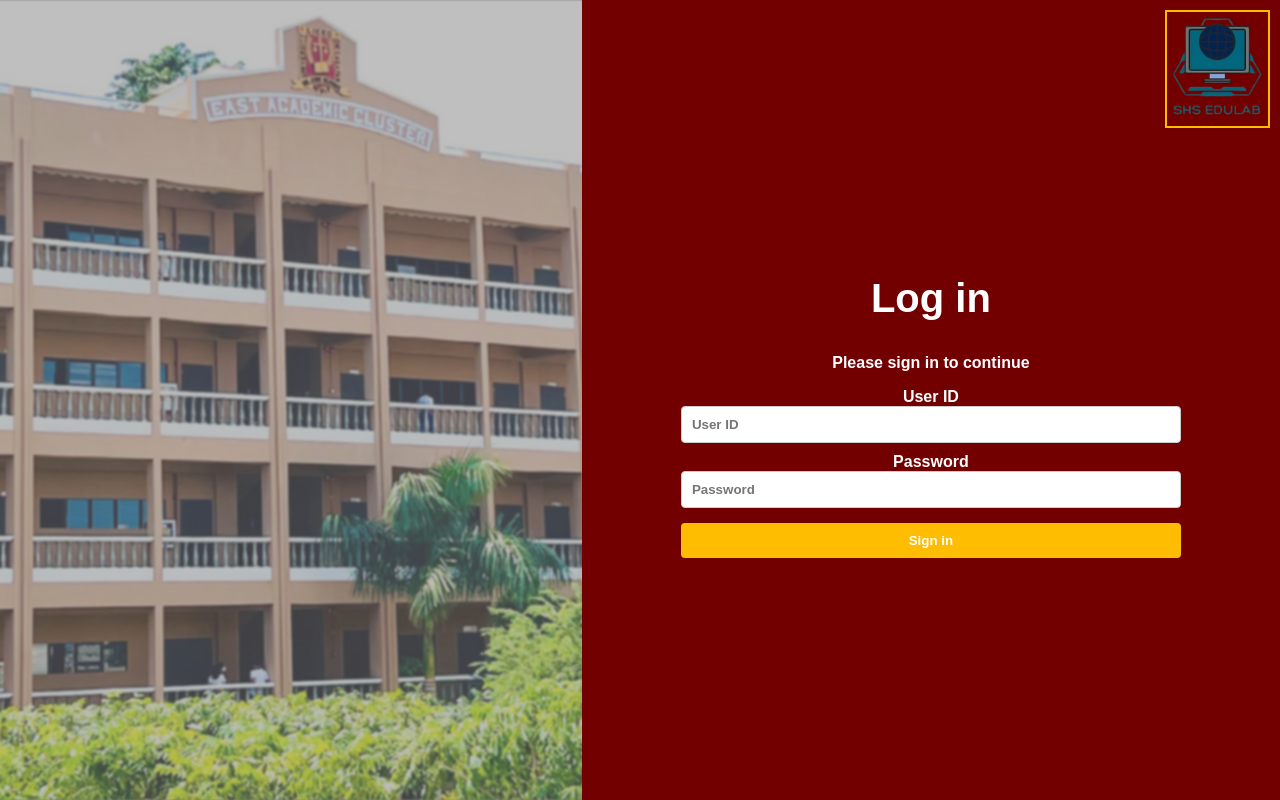
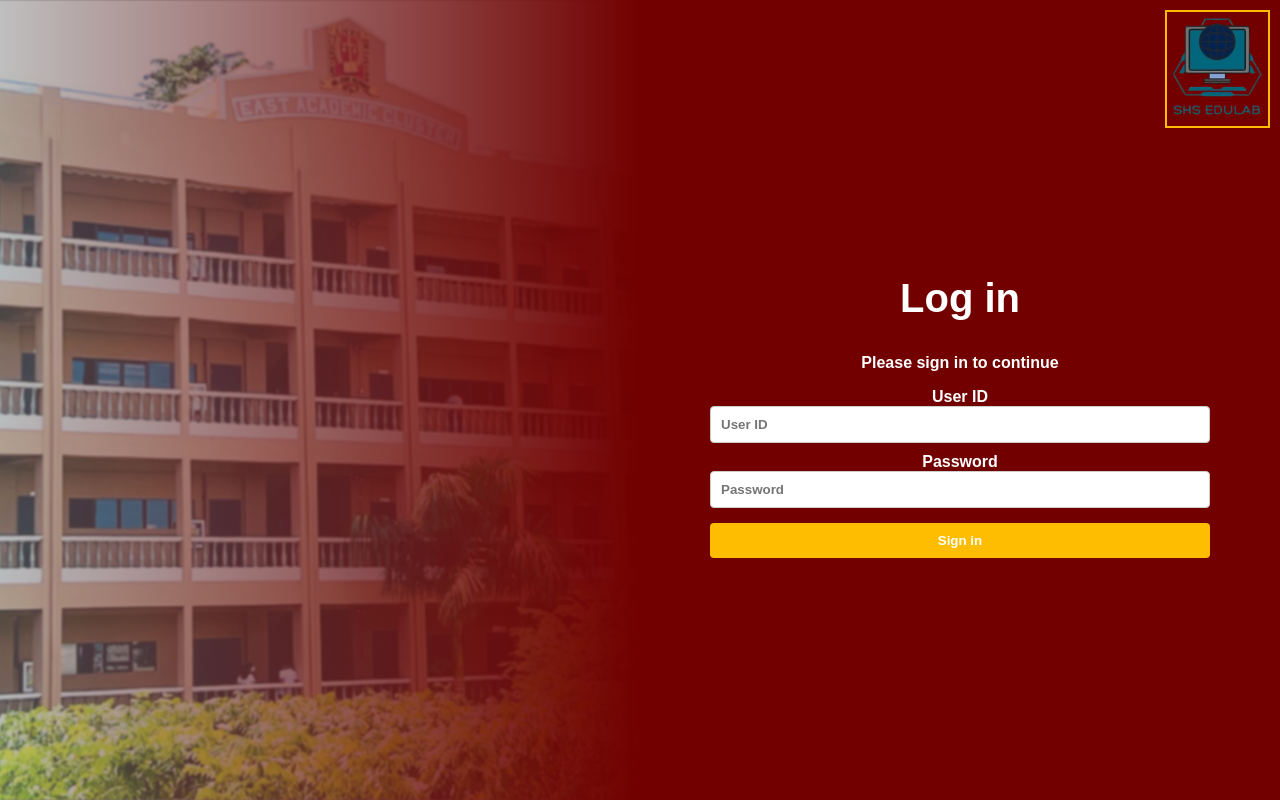
Before and after one commit to vincentestenzo113/lab-app, a React (Create React App) app: page /login in a window 1280 px wide. Built offline with nearby package versions, Linux system fonts and the light colour scheme.

Commit message:
final 2.0

```diff
--- a/src/App.css
+++ b/src/App.css
@@ -57,13 +57,14 @@ button:hover {
 
 .home {
   display: flex;
-  flex-grow: 6;
+  flex-grow: 2;
   justify-content: center;
   align-items: center;
   flex-direction: column;
   height: auto;
-  width: 120%;
+  width: 40%;
   background-color: #720000;
+  padding: 70px;
 };
 
 .form-container {
@@ -520,3 +521,14 @@ button:hover {
 .manage-lab div {
   margin-bottom: 100px;
 }
+
+.gradient-overlay {
+  position: absolute;
+  top: 0;
+  left: 0;
+  width: 100%;
+  height: 100%;
+  background: linear-gradient(to left, rgba(114, 0, 0, 1), rgba(0, 0, 0, 0));
+  z-index: 1;
+  pointer-events: none;
+}
--- a/src/Pages/AdminDashboard.js
+++ b/src/Pages/AdminDashboard.js
@@ -311,17 +311,18 @@ const AdminDashboard = () => {
     }
   };
 
-  const handleDeactivateAccount = async (userId) => {
-    if (window.confirm('Are you sure you want to deactivate this account?')) {
+  const handleDeactivateAccount = async (userId, isActive) => {
+    const action = isActive ? 'deactivate' : 'activate';
+    if (window.confirm(`Are you sure you want to ${action} this account?`)) {
       try {
         const { error } = await supabase
           .from('users')
-          .update({ is_active: false })
+          .update({ is_active: !isActive })
           .eq('id', userId);
         if (error) throw error;
         fetchUsers();
       } catch (error) {
-        setError('Error deactivating account: ' + error.message);
+        setError(`Error ${action}ing account: ` + error.message);
       }
     }
   };
@@ -884,7 +885,7 @@ const AdminDashboard = () => {
                   </div>
                   <div className='admin-button'>
                     <button
-                      onClick={() => handleDeactivateAccount(user.id)}
+                      onClick={() => handleDeactivateAccount(user.id, user.is_active)}
                     >
                       {user.is_active ? 'Deactivate' : 'Activate'}
                     </button>
--- a/src/Pages/Login.js
+++ b/src/Pages/Login.js
@@ -75,11 +75,11 @@ credentials are invalid`);
         <img src={logo}></img>
       </div>
       <div className="image-container">
+        <div className="gradient-overlay"></div>
         <img src={background} className="background-image" alt="Background" />
       </div>
 
       <div className='home'>
-
         <div className='sign-title'>
           <h2>
             Log in
```
Lines whose indentation alone changed are shown as unchanged.
